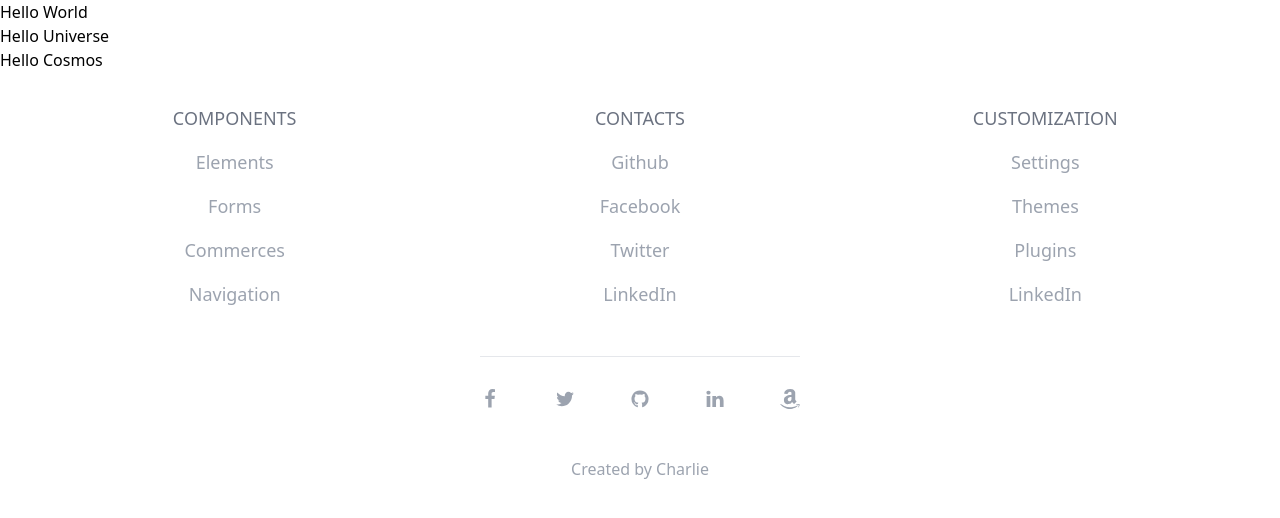
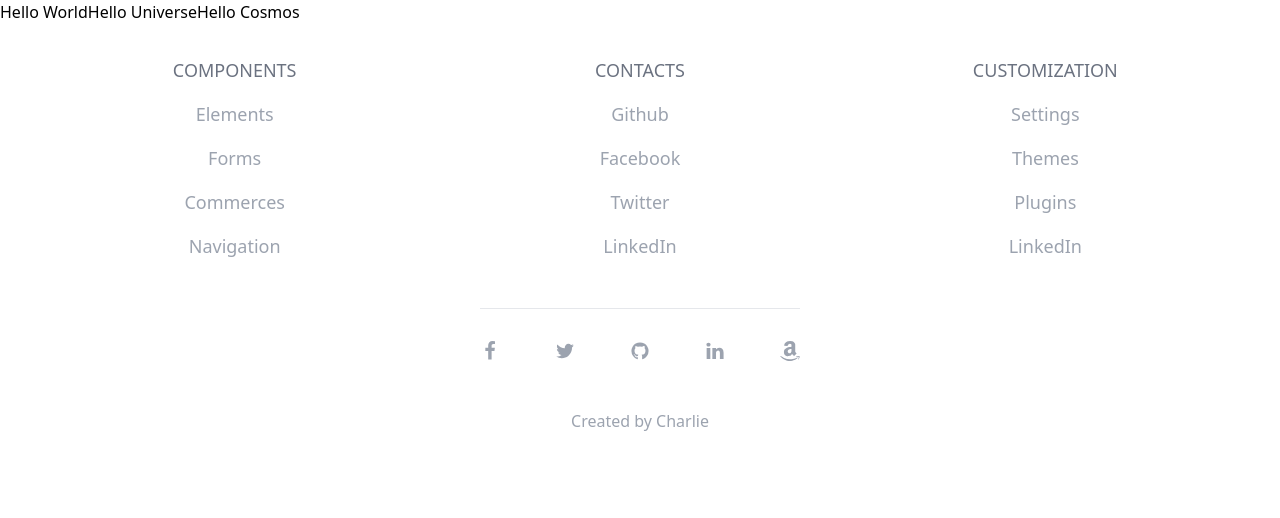
Before and after one commit to JonathanDuarteGH/react-project-pizza, a React (Create React App) app in the folder client/: page / in a window 1280 px wide. Shown: the top 518 px of the page. Built offline with nearby package versions, Linux system fonts and the light colour scheme.

Commit message:
continued applying tailwind styles 3

```diff
--- a/client/src/components/NavBar.js
+++ b/client/src/components/NavBar.js
@@ -2,7 +2,7 @@ import React from 'react'
 
 const NavBar = () => {
   return (
-    <div className="bg-white">
+    <div className="bg-white flex">
       <h1>Hello World</h1>
       <h2>Hello Universe</h2>
       <h3>Hello Cosmos</h3>
```
Also changed, not shown: 2 other files (tests, documents, lock files or other folders).
